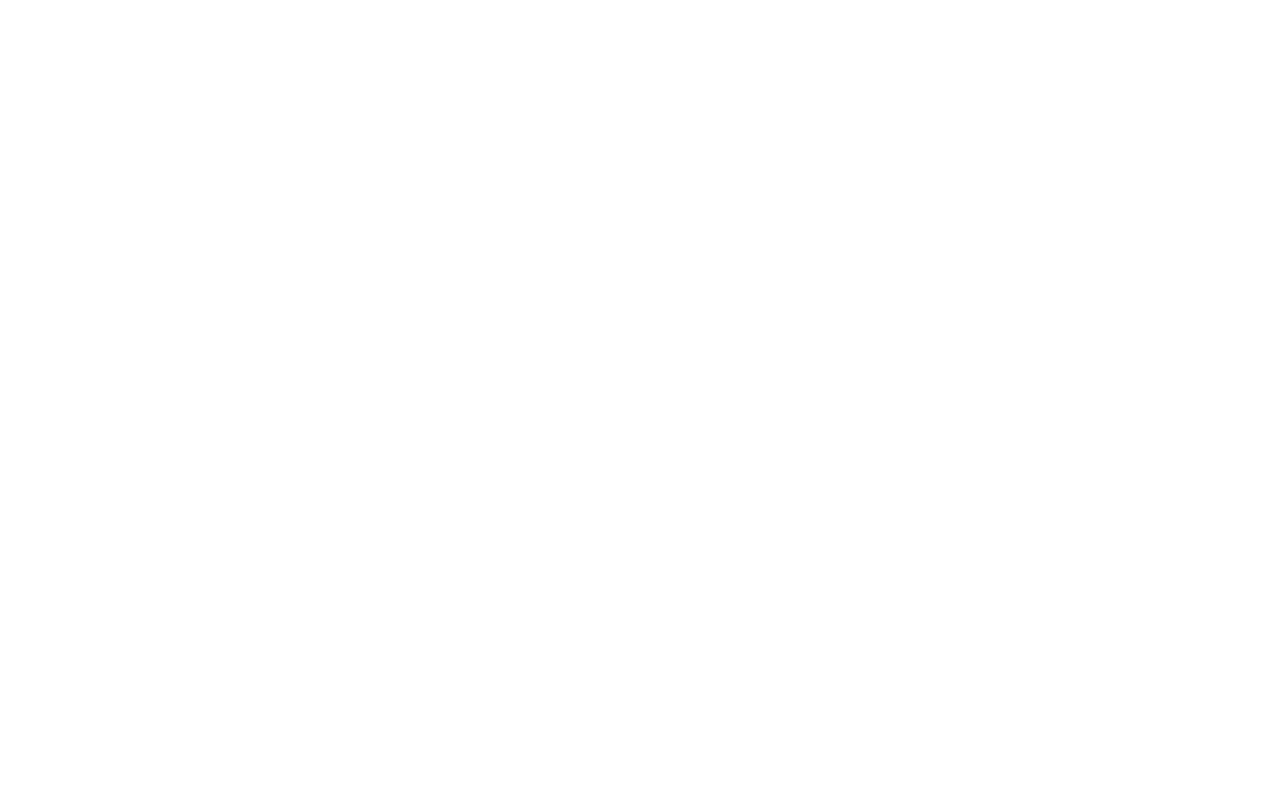
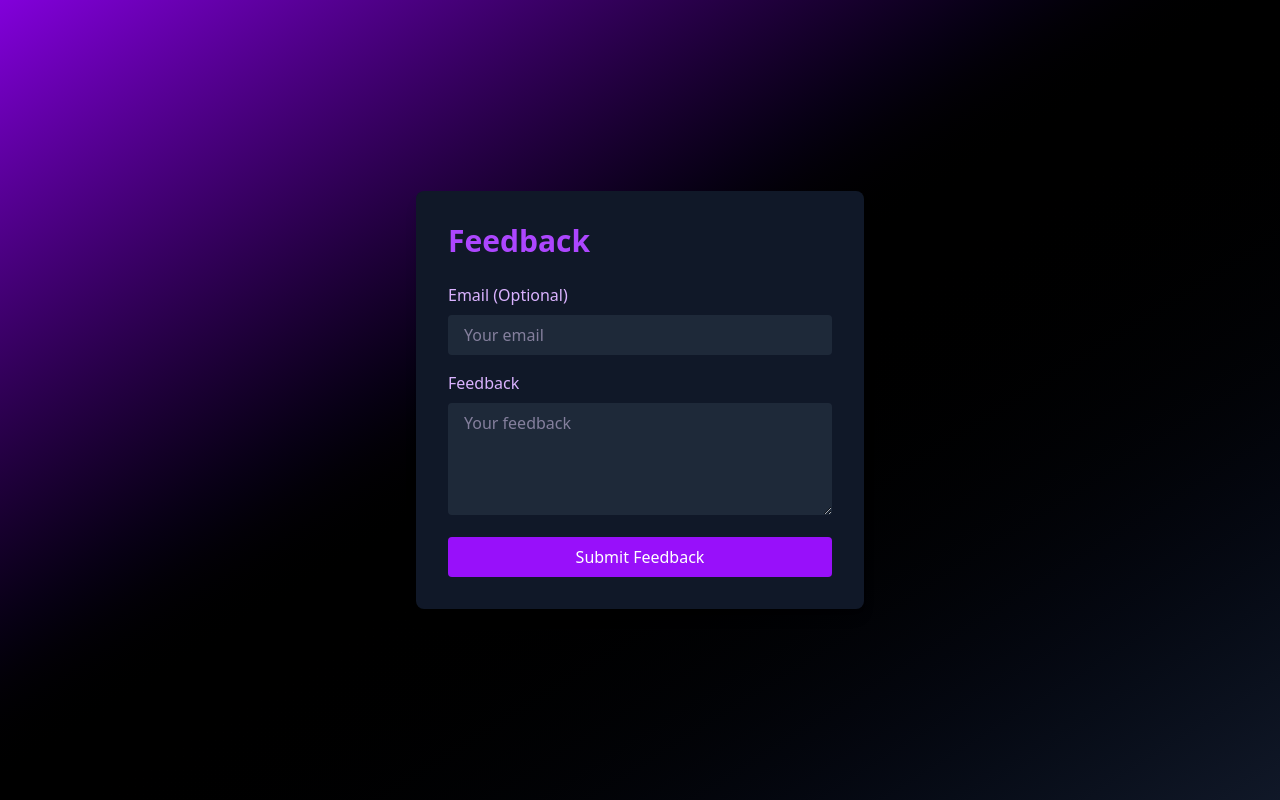
Before and after one commit to YugShrivastava/.EXECUTE_Project, a React (Vite) app in the folder Frontend/: page /feedback in a window 1280 px wide. Before the commit this address had no page. Built offline with nearby package versions, Linux system fonts and the light colour scheme.

Commit message:
feedbackPage

```diff
--- a/Frontend/src/App.jsx
+++ b/Frontend/src/App.jsx
@@ -8,6 +8,7 @@
 import Dashboard from "./pages/Dashboard";
 import OrganizerDashboard from "./components/OrganizerDashboard";
 import LandingPage from "./pages/LandingPage";
+import Feedback from "./pages/Feedback";
 
 const App = () => {
   const [user, setUser] = useState('');
@@ -33,6 +34,7 @@
       <Route path="/signup" element={<SignupPage />} />
       <Route path="/dashboard" element={<Dashboard />} />
       <Route path="/org-dashboard" element={<OrganizerDashboard />} />
+      <Route path="/feedback" element={<Feedback/>} />
     </Routes>
   );
 };
--- /dev/null
+++ b/Frontend/src/pages/Feedback.jsx
@@ -0,0 +1,72 @@
+import React, { useState } from 'react';
+import ReactDOM from 'react-dom';
+
+function FeedbackPage() {
+  const [email, setEmail] = useState('');
+  const [feedback, setFeedback] = useState('');
+  const [submitted, setSubmitted] = useState(false);
+
+  const handleSubmit = (e) => {
+    e.preventDefault();
+    // Process form submission (e.g., send data to an API)
+    console.log('Feedback submitted:', { email, feedback });
+    setSubmitted(true);
+  };
+
+  return (
+    <div className="min-h-screen bg-gradient-to-br from-purple-700 via-black to-gray-900 flex items-center justify-center p-8">
+      {/* Feedback Form Container */}
+      <div className="w-full max-w-md">
+        <div className="p-8 bg-gray-900 bg-opacity-90 rounded-lg shadow-lg">
+          <h1 className="text-3xl font-bold text-purple-500 mb-6 text-left">
+            Feedback
+          </h1>
+          {submitted ? (
+            <div className="text-center text-purple-300">
+              Thank you for your feedback!
+            </div>
+          ) : (
+            <form onSubmit={handleSubmit}>
+              <div className="mb-4">
+                <label htmlFor="email" className="block text-purple-300 mb-2">
+                  Email (Optional)
+                </label>
+                <input
+                  type="email"
+                  id="email"
+                  value={email}
+                  onChange={(e) => setEmail(e.target.value)}
+                  placeholder="Your email"
+                  className="w-full px-4 py-2 rounded bg-gray-800 text-purple-200 focus:outline-none focus:ring-2 focus:ring-purple-500"
+                />
+              </div>
+              <div className="mb-4">
+                <label htmlFor="feedback" className="block text-purple-300 mb-2">
+                  Feedback
+                </label>
+                <textarea
+                  id="feedback"
+                  value={feedback}
+                  onChange={(e) => setFeedback(e.target.value)}
+                  placeholder="Your feedback"
+                  className="w-full px-4 py-2 rounded bg-gray-800 text-purple-200 focus:outline-none focus:ring-2 focus:ring-purple-500"
+                  rows="4"
+                  required
+                ></textarea>
+              </div>
+              <button
+                type="submit"
+                className="w-full py-2 px-4 bg-purple-600 hover:bg-purple-700 text-white rounded focus:outline-none focus:ring-2 focus:ring-purple-500"
+              >
+                Submit Feedback
+              </button>
+            </form>
+          )}
+        </div>
+      </div>
+    </div>
+  );
+}
+
+
+export default FeedbackPage;
```
